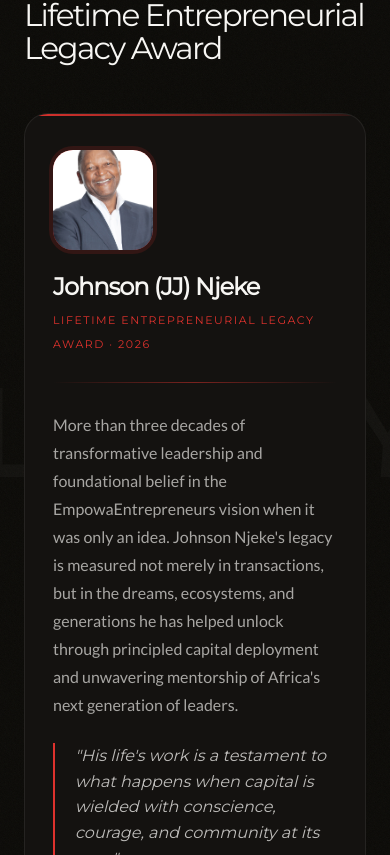
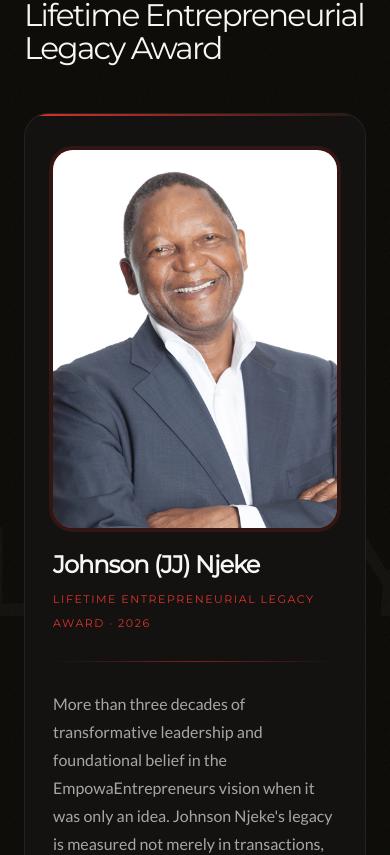
Before and after one commit to brandfocal/empowaentrepreneurs, a React (Vite) app: page /awards in a window 390 px wide. Shown: the part 4229-5084 px from the top of the page. Built offline with nearby package versions, Linux system fonts and the light colour scheme.

Commit message:
style: stretch JJ Njeke image to fill container height

```diff
--- a/src/components/generated/FundingAwardsPage.tsx
+++ b/src/components/generated/FundingAwardsPage.tsx
@@ -1651,12 +1651,12 @@ const LifetimeLegacySection = () => {
             <div style={{
               display: 'flex',
               flexDirection: isMobile ? 'column' : 'row',
-              alignItems: 'flex-start',
+              alignItems: 'stretch',
               gap: isMobile ? '24px' : '40px'
             }}>
               <div style={{
-                width: isMobile ? '100px' : '140px',
-                height: isMobile ? '100px' : '140px',
+                width: isMobile ? '100%' : '260px',
+                minHeight: isMobile ? '300px' : 'auto',
                 borderRadius: '20px',
                 background: 'linear-gradient(135deg, #DE322D, #c42823)',
                 display: 'flex',
```
